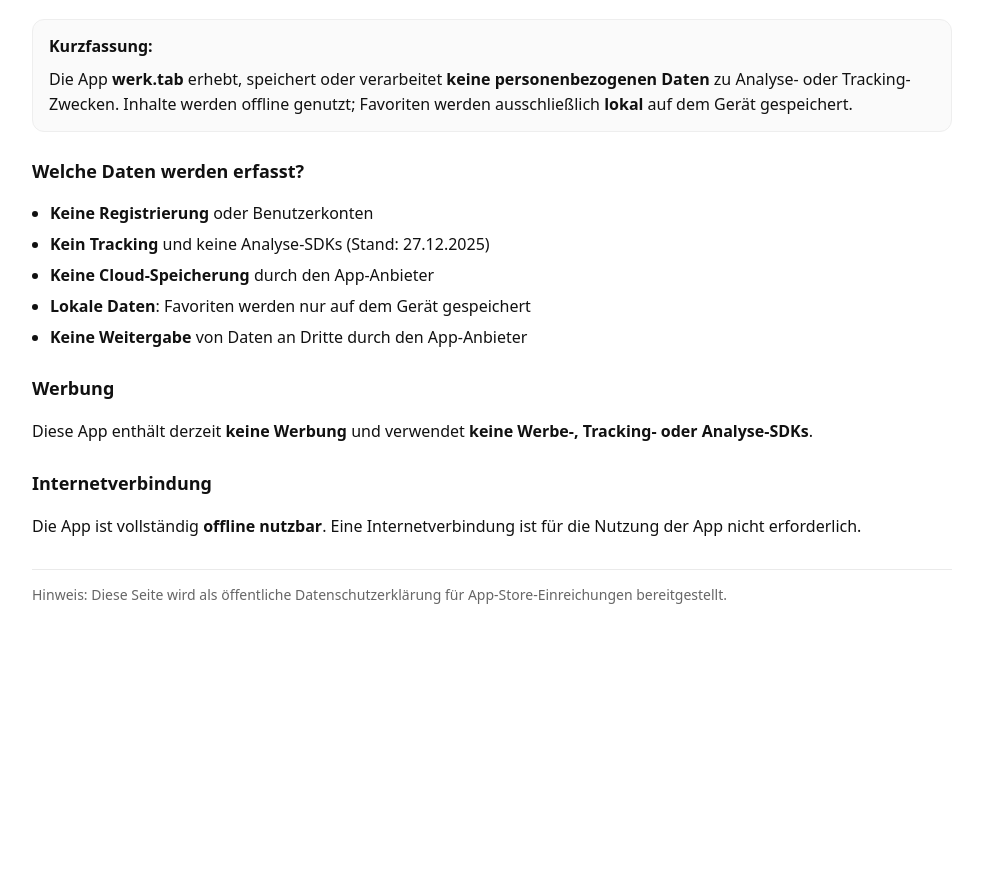
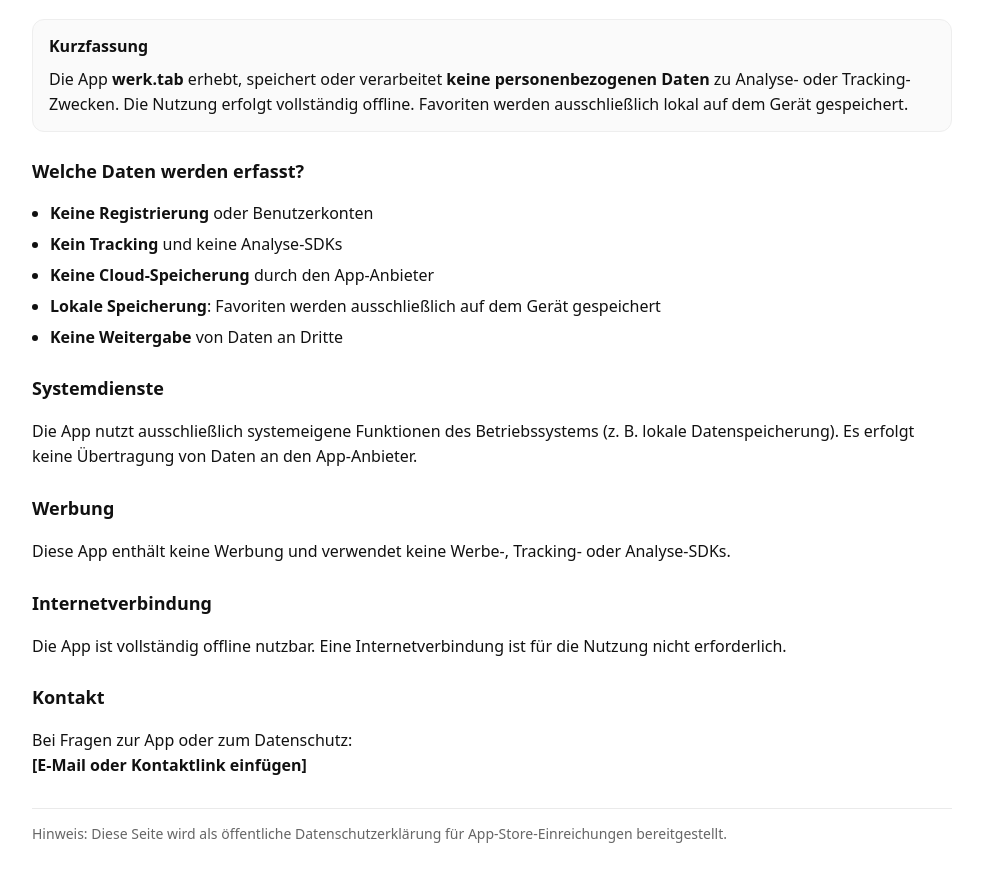
Before and after one commit to DenRecallG/werk.tab, a plain HTML site: page privacy.html in a window 1280 px wide. Shown: the part 132-1014 px from the top of the page, without its empty margins (148-1131 px from the left). Before the commit the page ends 800 px from the top, so only its background shows below. Drawn offline with Linux system fonts and the light colour scheme.

Commit message:
Update privacy text (Apple-minimal)

```diff
--- a/privacy.html
+++ b/privacy.html
@@ -51,30 +51,43 @@
   </header>
 
   <section class="card">
-    <strong>Kurzfassung:</strong>
+    <strong>Kurzfassung</strong>
     <p style="margin:8px 0 0 0;">
       Die App <strong>werk.tab</strong> erhebt, speichert oder verarbeitet <strong>keine personenbezogenen Daten</strong> zu Analyse- oder Tracking-Zwecken.
-      Inhalte werden offline genutzt; Favoriten werden ausschließlich <strong>lokal</strong> auf dem Gerät gespeichert.
+      Die Nutzung erfolgt vollständig offline. Favoriten werden ausschließlich lokal auf dem Gerät gespeichert.
     </p>
   </section>
 
   <h2>Welche Daten werden erfasst?</h2>
   <ul>
     <li><strong>Keine Registrierung</strong> oder Benutzerkonten</li>
-    <li><strong>Kein Tracking</strong> und keine Analyse-SDKs (Stand: 27.12.2025)</li>
+    <li><strong>Kein Tracking</strong> und keine Analyse-SDKs</li>
     <li><strong>Keine Cloud-Speicherung</strong> durch den App-Anbieter</li>
-    <li><strong>Lokale Daten</strong>: Favoriten werden nur auf dem Gerät gespeichert</li>
-    <li><strong>Keine Weitergabe</strong> von Daten an Dritte durch den App-Anbieter</li>
+    <li><strong>Lokale Speicherung</strong>: Favoriten werden ausschließlich auf dem Gerät gespeichert</li>
+    <li><strong>Keine Weitergabe</strong> von Daten an Dritte</li>
   </ul>
+
+  <h2>Systemdienste</h2>
+  <p>
+    Die App nutzt ausschließlich systemeigene Funktionen des Betriebssystems (z. B. lokale Datenspeicherung).
+    Es erfolgt keine Übertragung von Daten an den App-Anbieter.
+  </p>
 
   <h2>Werbung</h2>
   <p>
-    Diese App enthält derzeit <strong>keine Werbung</strong> und verwendet <strong>keine Werbe-, Tracking- oder Analyse-SDKs</strong>.
+    Diese App enthält keine Werbung und verwendet keine Werbe-, Tracking- oder Analyse-SDKs.
   </p>
 
   <h2>Internetverbindung</h2>
   <p>
-    Die App ist vollständig <strong>offline nutzbar</strong>. Eine Internetverbindung ist für die Nutzung der App nicht erforderlich.
+    Die App ist vollständig offline nutzbar. Eine Internetverbindung ist für die Nutzung nicht erforderlich.
+  </p>
+
+  <h2>Kontakt</h2>
+  <p>
+    Bei Fragen zur App oder zum Datenschutz:
+    <br />
+    <strong>[E-Mail oder Kontaktlink einfügen]</strong>
   </p>
 
   <footer>
```
